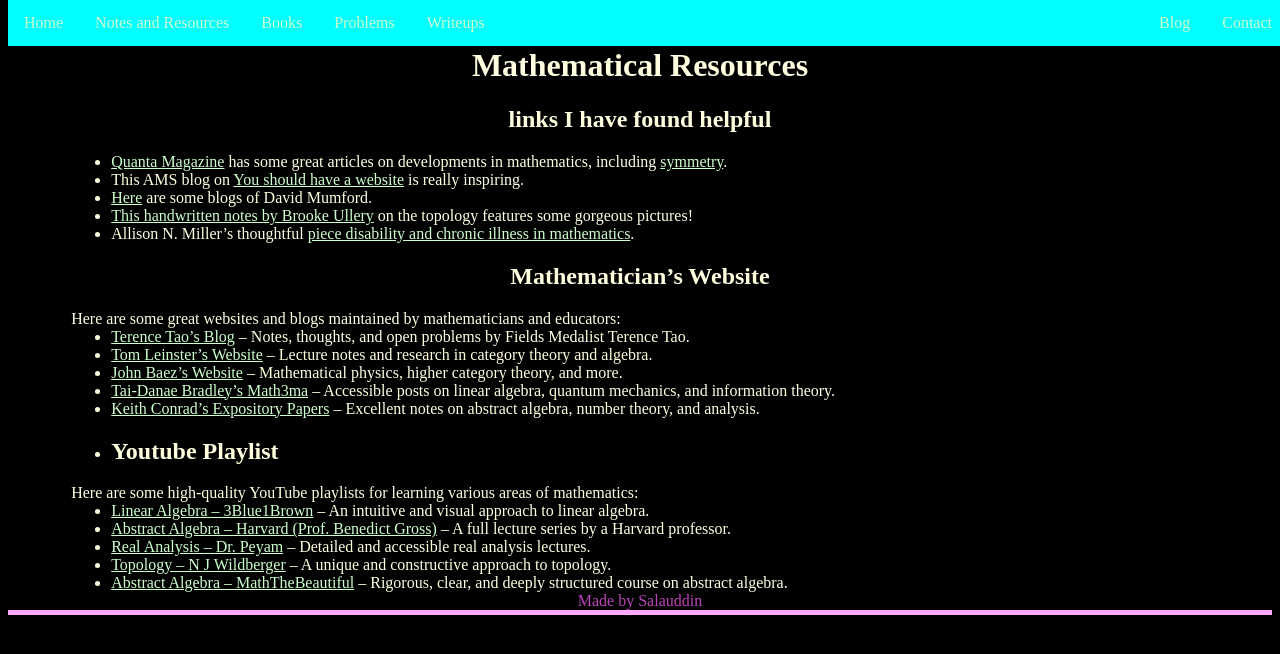
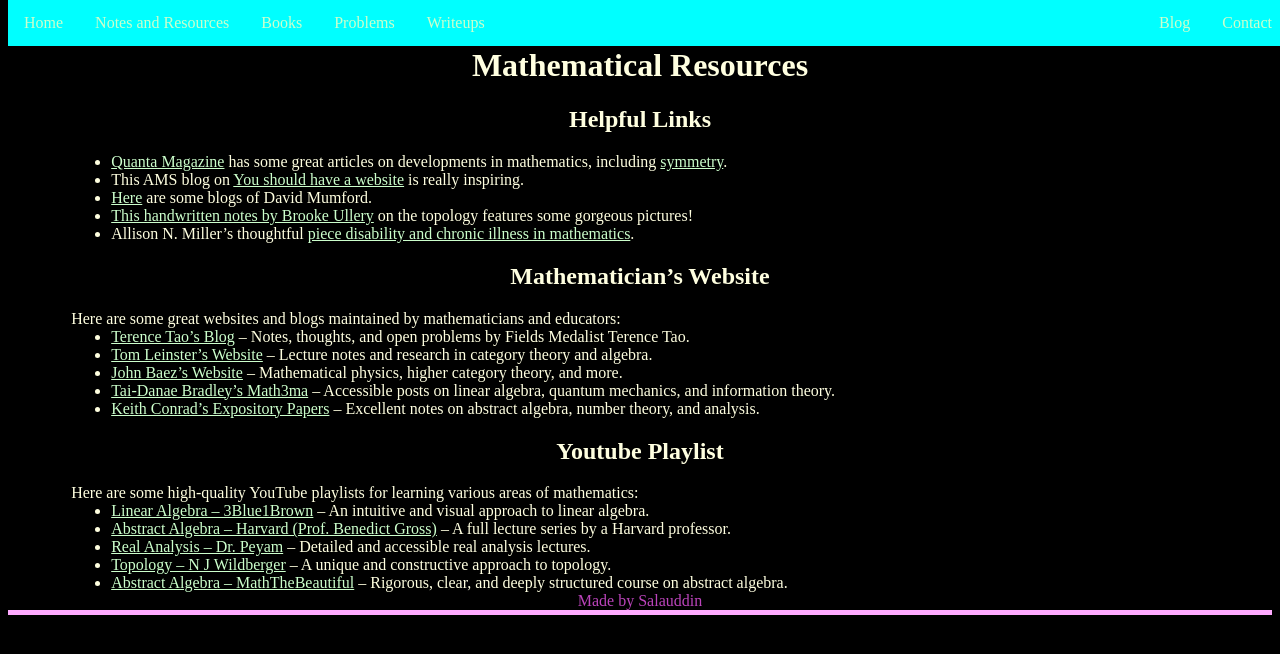
Before and after one commit to skmds99/salauddin.github.io, a Jekyll site: the page built from resources.md, in a window 1280 px wide. Shown: the top 654 px of the page. Built offline with Jekyll 4.4.1, drawn with Linux system fonts in a browser that asks for light colours.

Commit message:
Update and rename music.md to resources.md

```diff
--- a/music.md
+++ b/resources.md
@@ -6,7 +6,7 @@
 # Mathematical Resources
 {: style="font-size: 200%; text-align: center;"}
 
-## links I have found helpful
+## Helpful Links
 {: style="text-align: center;"}
 
  - [Quanta Magazine](https://www.quantamagazine.org/mathematics/) has some great articles on developments in mathematics, including [symmetry](https://www.quantamagazine.org/symmetry-algebra-and-the-monster-20170817/).
@@ -24,8 +24,9 @@
 - [John Baez’s Website](https://math.ucr.edu/home/baez/) – Mathematical physics, higher category theory, and more.
 - [Tai-Danae Bradley’s Math3ma](https://www.math3ma.com/) – Accessible posts on linear algebra, quantum mechanics, and information theory.
 - [Keith Conrad's Expository Papers](https://kconrad.math.uconn.edu/blurbs/) – Excellent notes on abstract algebra, number theory, and analysis.
--
+
 ## Youtube Playlist
+{: style="text-align: center;"}
 
 Here are some high-quality YouTube playlists for learning various areas of mathematics:
 
```
